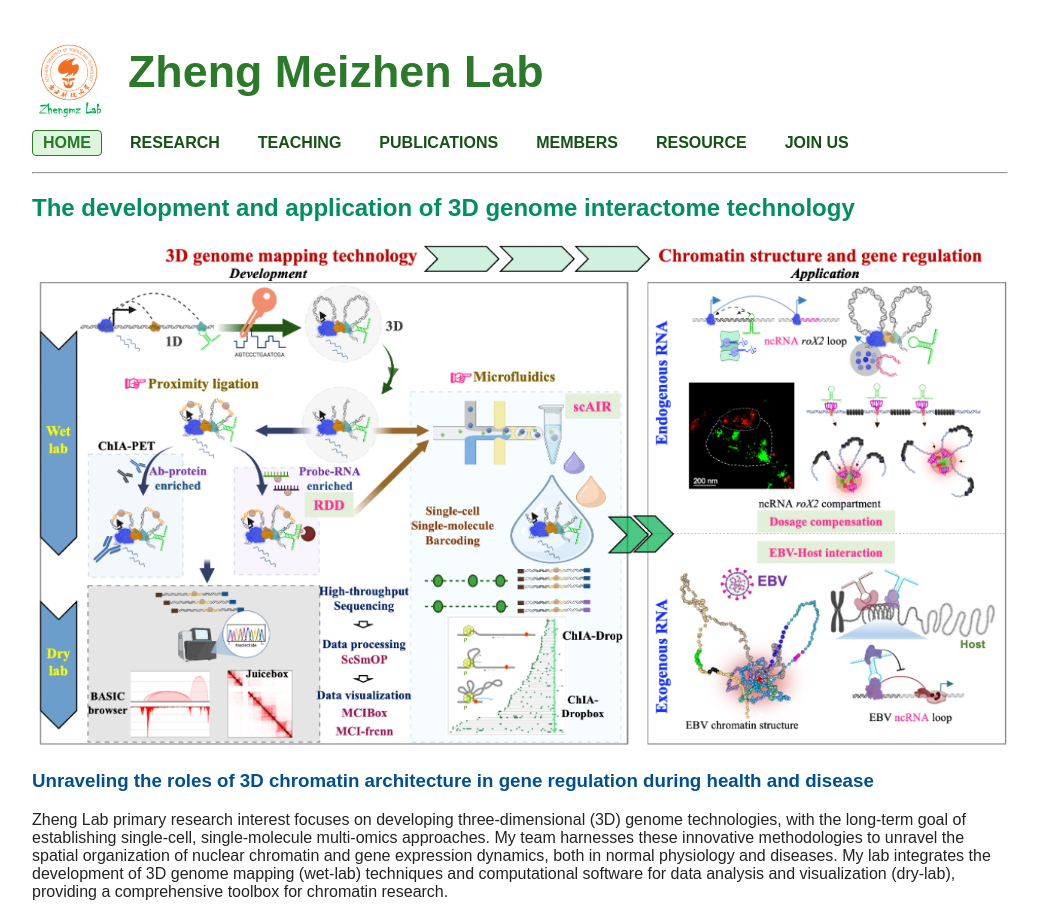
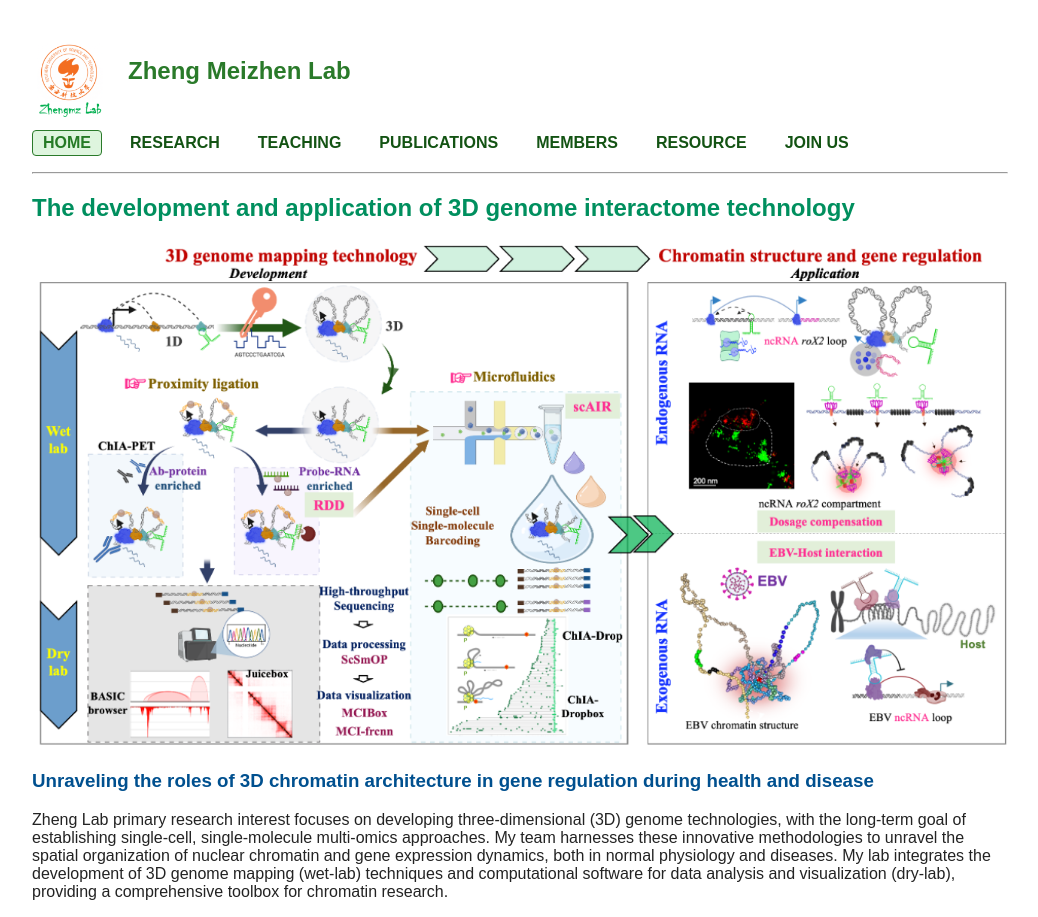
Before and after one commit to ZhengmzLab/zhengmzlab.github.io, a Jekyll site: the page built from index.md, in a window 1280 px wide. Shown: the whole page, without its empty margins (120-1158 px from the left). Built offline with Jekyll 4.4.1, drawn with Linux system fonts in a browser that asks for light colours.

Commit message:
Update default.html

```diff
--- a/_layouts/default.html
+++ b/_layouts/default.html
@@ -3,7 +3,7 @@
 <head>
   <meta charset="UTF-8">
   <meta name="viewport" content="width=device-width, initial-scale=1.0">
-  <title>{{ page.title }}</title>
+  <title>{{zhengmzlab}}</title>
   <style>
     /* 全局基础样式 */
     body {
@@ -32,7 +32,7 @@
       display: block;
     }
     .lab-title {
-      font-size: 2.8em;
+      font-size: 1.5em;
       color: #2a7a2a;
       font-weight: bold;
       white-space: nowrap;
```
